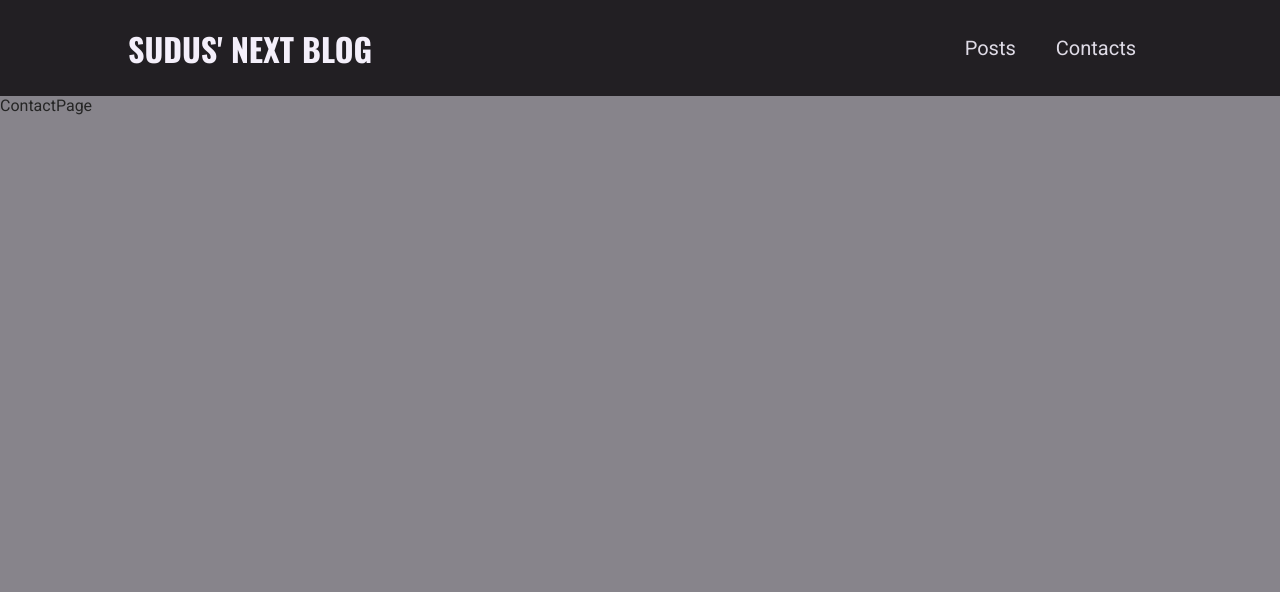
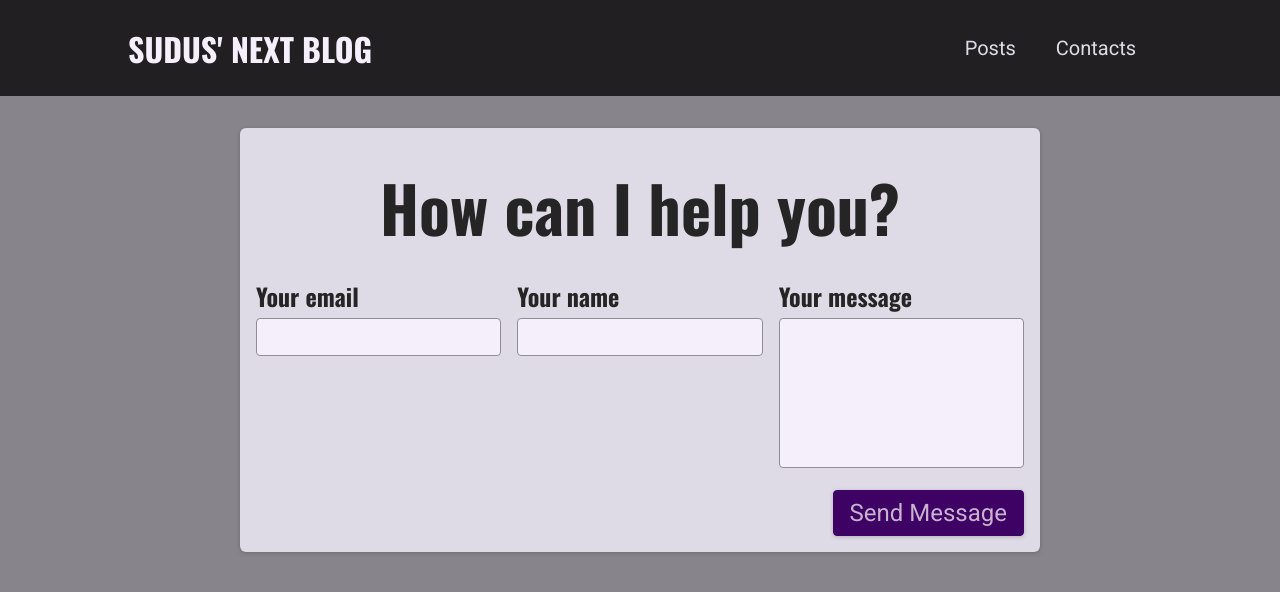
Before and after one commit to yourgotocoder/next-tutorial-project, a Next.js app: page /contact in a window 1280 px wide. Shown: the top 592 px of the page. Built offline with nearby package versions, Linux system fonts and the light colour scheme.

Commit message:
Added contact form

```diff
--- /dev/null
+++ b/components/contact/ContactForm.js
@@ -0,0 +1,75 @@
+import React, { useState } from "react";
+import classes from "./ContactForm.module.css";
+
+const ContactForm = () => {
+    const [emailState, setEmailState] = useState("");
+    const [nameState, setNameState] = useState("");
+    const [messageState, setMessageState] = useState("");
+
+    const submitFormHandler = (event) => {
+        event.preventDefault();
+        fetch("/api/contact", {
+            method: "POST",
+            body: JSON.stringify({
+                email: emailState,
+                message: messageState,
+                name: nameState,
+            }),
+            headers: {
+                "Content-Type": "application/json",
+            },
+        });
+    };
+
+    return (
+        <section className={classes.contact}>
+            <h1>How can I help you?</h1>
+            <form className={classes.form} onSubmit={submitFormHandler}>
+                <div className={classes.controls}>
+                    <div className={classes.control}>
+                        <label htmlFor="email">Your email</label>
+                        <input
+                            type="email"
+                            id="email"
+                            required
+                            value={emailState}
+                            onChange={(event) =>
+                                setEmailState(event.target.value)
+                            }
+                        />
+                    </div>
+                    <div className={classes.control}>
+                        <label htmlFor="name">Your name</label>
+                        <input
+                            type="text"
+                            id="name"
+                            required
+                            value={nameState}
+                            onChange={(event) =>
+                                setNameState(event.target.value)
+                            }
+                        />
+                    </div>
+                    <div className={classes.control}>
+                        <label htmlFor="message">Your message</label>
+                        <textarea
+                            type="text"
+                            id="message"
+                            required
+                            rows="5"
+                            value={messageState}
+                            onChange={(event) =>
+                                setMessageState(event.target.value)
+                            }
+                        />
+                    </div>
+                </div>
+                <div className={classes.actions}>
+                    <button>Send Message</button>
+                </div>
+            </form>
+        </section>
+    );
+};
+
+export default ContactForm;
--- /dev/null
+++ b/components/contact/ContactForm.module.css
@@ -0,0 +1,73 @@
+.contact {
+    margin: var(--size-8) auto;
+    border-radius: 6px;
+    background-color: var(--color-grey-100);
+    width: 90%;
+    max-width: 50rem;
+    padding: var(--size-4);
+    box-shadow: 0 1px 4px rgba(0, 0, 0, 0.2);
+    font-size: var(--size-6);
+  }
+
+  .contact h1 {
+    font-size: var(--size-8);
+    margin: var(--size-4) 0;
+    text-align: left;
+  }
+
+  .form label {
+    display: block;
+    font-family: 'Oswald', sans-serif;
+    font-weight: bold;
+    margin: var(--size-2) 0 var(--size-1) 0;
+  }
+
+  .form input,
+  .form textarea {
+    font: inherit;
+    padding: var(--size-1);
+    border-radius: 4px;
+    width: 100%;
+    border: 1px solid var(--color-grey-400);
+    background-color: var(--color-grey-50);
+    resize: none;
+  }
+
+  .controls {
+    display: flex;
+    column-gap: 1rem;
+    flex-wrap: wrap;
+  }
+
+  .control {
+    flex: 1;
+    min-width: 10rem;
+  }
+
+  .actions {
+    margin-top: var(--size-4);
+    text-align: right;
+  }
+
+  .form button {
+    font: inherit;
+    cursor: pointer;
+    background-color: var(--color-primary-700);
+    border: 1px solid var(--color-primary-700);
+    padding: var(--size-2) var(--size-4);
+    border-radius: 4px;
+    color: var(--color-primary-50);
+    box-shadow: 0 1px 4px rgba(0, 0, 0, 0.2);
+  }
+
+  .form button:hover {
+    background-color: var(--color-primary-500);
+    border-color: var(--color-primary-500);
+  }
+
+  @media (min-width: 768px) {
+    .contact h1 {
+      font-size: var(--size-16);
+      text-align: center;
+    }
+  }
--- /dev/null
+++ b/pages/api/contact/index.js
@@ -0,0 +1,23 @@
+function handler(req, res) {
+    if (req.method === "POST") {
+        const { email, name, message } = req.body;
+        if (
+            !email ||
+            !email.includes("@") ||
+            !name ||
+            name.trim() === "" ||
+            !message ||
+            message.trim() === ""
+        ) {
+            res.status(422).json({ message: "Invalid input" });
+            return;
+        }
+        const newMessage = { email, name, message };
+        res.status(201).json({
+            message: "Successfully stored message",
+            data: newMessage,
+        });
+    }
+}
+
+export default handler;
--- a/pages/contact.js
+++ b/pages/contact.js
@@ -1,7 +1,8 @@
 import React from "react";
+import ContactForm from "../components/contact/ContactForm";
 
 const ContactPage = () => {
-    return <div>ContactPage</div>;
+    return <ContactForm>ContactPage</ContactForm>;
 };
 
 export default ContactPage;
```
